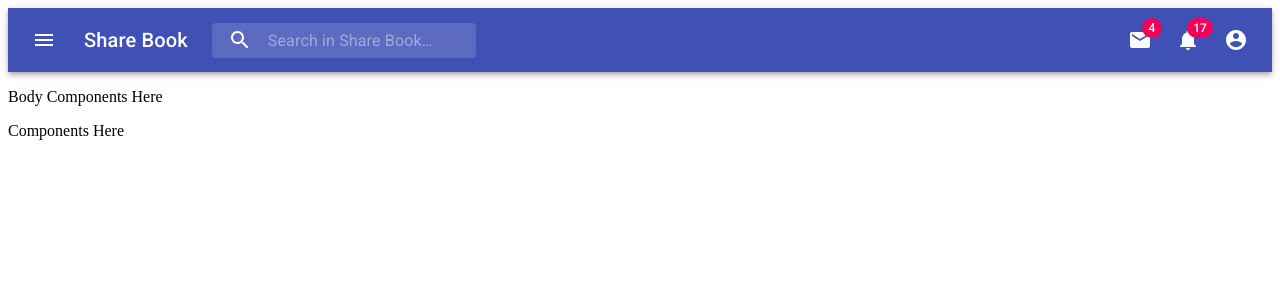
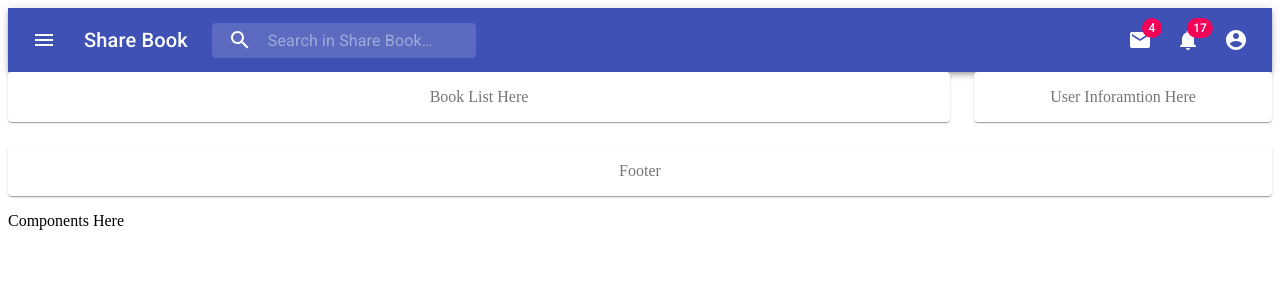
Before and after one commit to LoaiSiwas/sharebook, a React (Create React App) app: page / in a window 1280 px wide. Shown: the top 300 px of the page. Built offline with nearby package versions, Linux system fonts and the light colour scheme.

Commit message:
Add Grid

```diff
--- a/src/Components/Body.js
+++ b/src/Components/Body.js
@@ -1,11 +1,35 @@
 import React from 'react';
+import { makeStyles } from '@material-ui/core/styles';
+import Paper from '@material-ui/core/Paper';
+import Grid from '@material-ui/core/Grid';
 
-function Body() {
+const useStyles = makeStyles(theme => ({
+  root: {
+    flexGrow: 1,
+  },
+  paper: {
+    padding: theme.spacing(2),
+    textAlign: 'center',
+    color: theme.palette.text.secondary,
+  },
+}));
+
+export default function Body() {
+  const classes = useStyles();
+
   return (
-    <div>
-      <p>Body Components Here</p>
+    <div className={classes.root}>
+      <Grid container spacing={3}>
+        <Grid item xs={9}>
+          <Paper className={classes.paper}>Book List Here</Paper>
+        </Grid>
+        <Grid item xs={3}>
+          <Paper className={classes.paper}>User Inforamtion Here</Paper>
+        </Grid>
+        <Grid item xs={12}>
+          <Paper className={classes.paper}>Footer</Paper>
+        </Grid>
+      </Grid>
     </div>
   );
 }
-
-export default Body;
```
